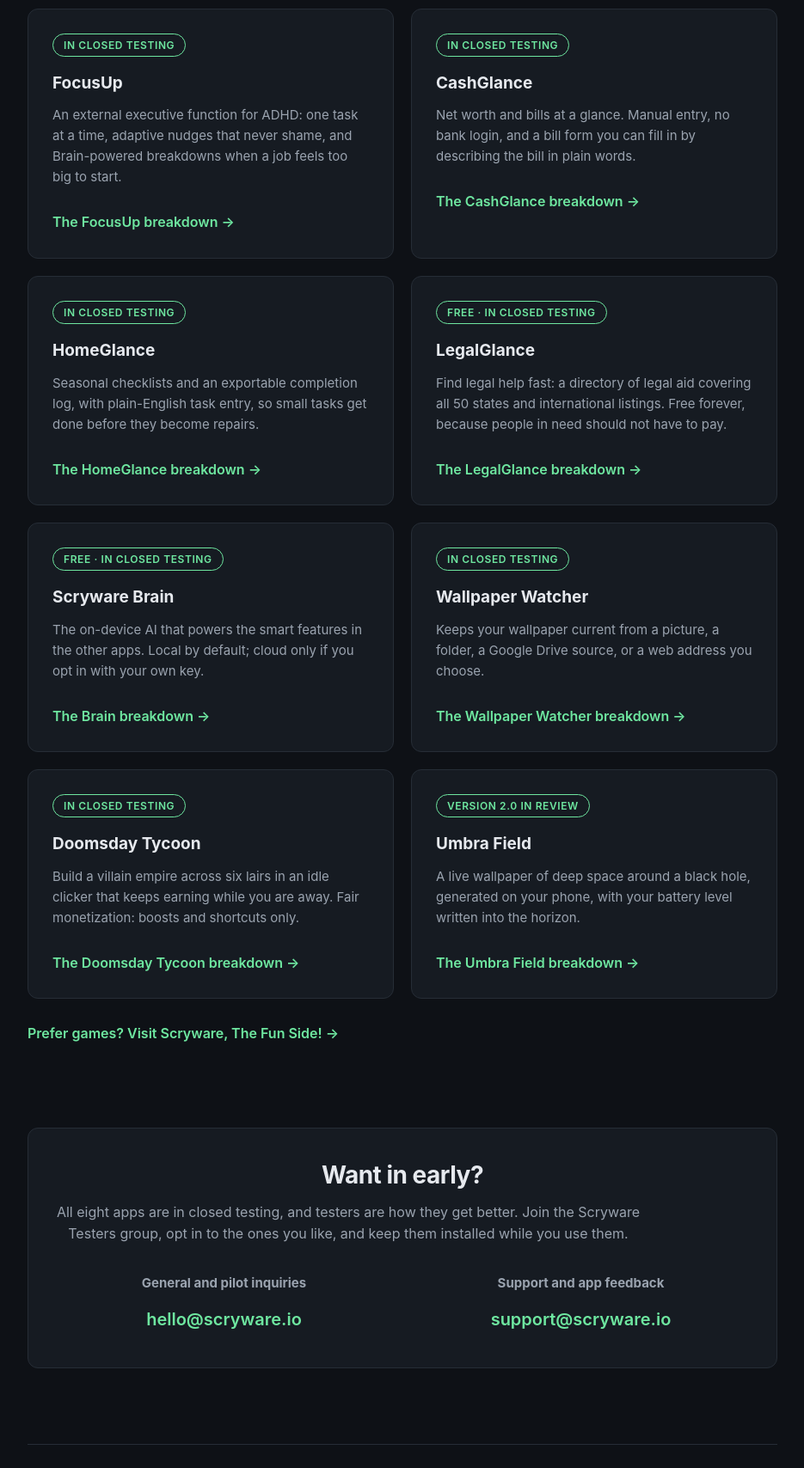
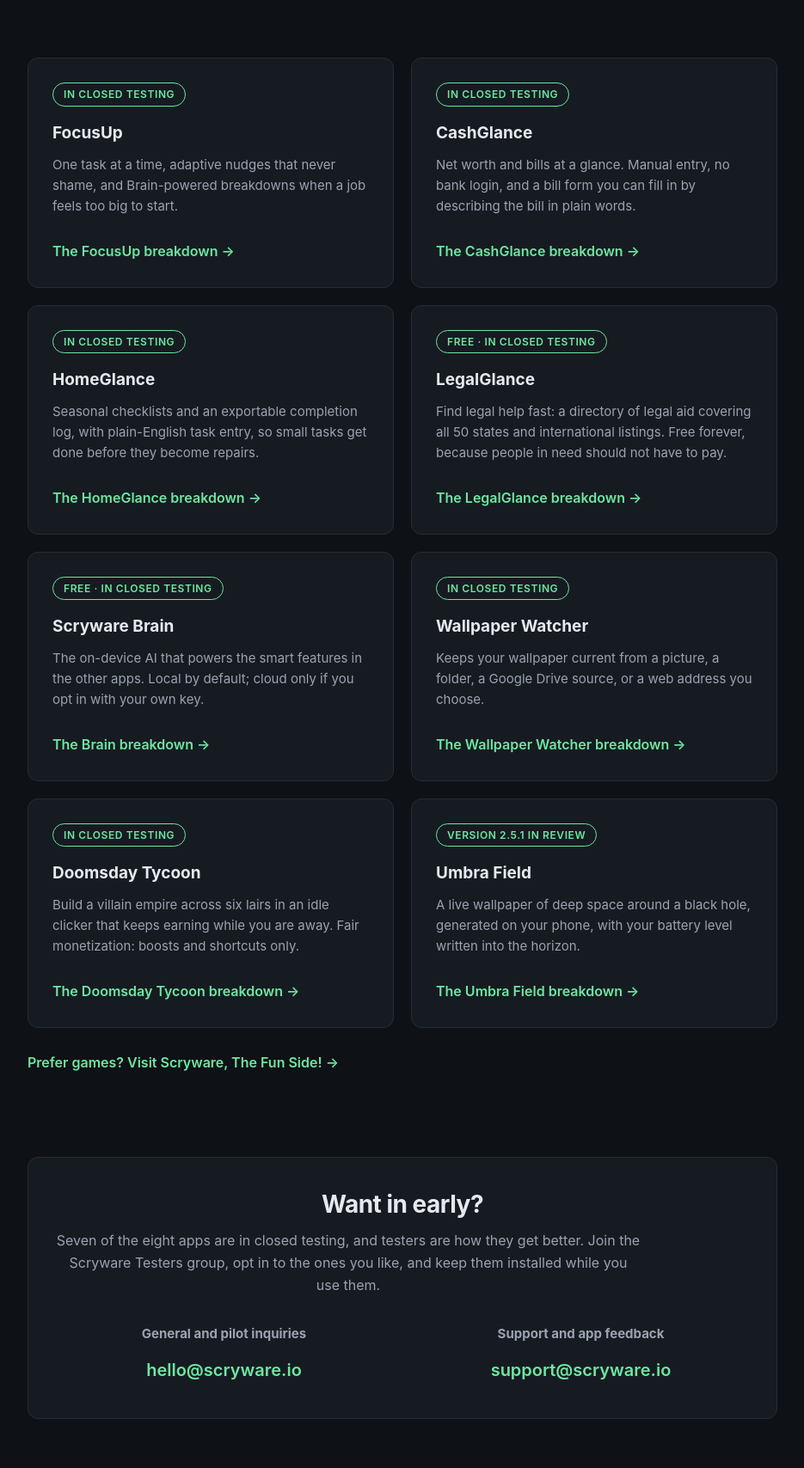
Before and after one commit to GrumpyDadPool/scryware.io, a plain HTML site: page apps.html in a window 1280 px wide. Shown: the part 520-2228 px from the top of the page at 86% size, without its empty margins (172-1107 px from the left). Drawn offline with Linux system fonts and the light colour scheme.

Commit message:
Align docs with current project status (2026-11-15 audit)

```diff
--- a/apps.html
+++ b/apps.html
@@ -4,7 +4,7 @@
 <meta charset="UTF-8">
 <meta name="viewport" content="width=device-width, initial-scale=1.0">
 <title>The Apps | Scryware</title>
-<meta name="description" content="The Scryware app repertoire: eight focused Android apps for focus, finance, home, legal help, wallpaper, and on-device AI, plus two games. All in closed testing on Google Play.">
+<meta name="description" content="The Scryware app repertoire: eight focused Android apps for focus, finance, home, legal help, wallpaper, and on-device AI, plus two games. FocusUp is live on Google Play; the other apps are in closed testing or production review.">
 <link rel="stylesheet" href="styles.css">
 <link rel="icon" href="scryware-logo.png" type="image/png">
 </head>
@@ -27,7 +27,7 @@
   <div class="page-hero">
     <div class="kicker">The repertoire</div>
     <h1>Small apps, <span>done right</span>.</h1>
-    <p>Alongside the flagship platform, Scryware builds focused Android apps with a shared philosophy: private by design, respectful of your attention, and honest about price. Most of what these apps know never leaves your phone, and where an app can use the network, it says so plainly and only at your direction. Every app below is in closed testing on Google Play right now, and each one has its own page with the full breakdown.</p>
+    <p>Alongside the flagship platform, Scryware builds focused Android apps with a shared philosophy: private by design, respectful of your attention, and honest about price. Most of what these apps know never leaves your phone, and where an app can use the network, it says so plainly and only at your direction. FocusUp is live on Google Play. Doomsday Tycoon, Umbra Field, and Wallpaper Watcher have production releases in review. The other apps are in closed testing, with production access applications in review. Each app has its own page with the full breakdown.</p>
   </div>
 
   <section class="block">
@@ -35,7 +35,7 @@
       <div class="card">
         <span class="badge">In closed testing</span>
         <h3>FocusUp</h3>
-        <p>An external executive function for ADHD: one task at a time, adaptive nudges that never shame, and Brain-powered breakdowns when a job feels too big to start.</p>
+        <p>One task at a time, adaptive nudges that never shame, and Brain-powered breakdowns when a job feels too big to start.</p>
         <p class="section-link"><a class="more-link" href="app-focusup.html">The FocusUp breakdown &rarr;</a></p>
       </div>
       <div class="card">
@@ -75,7 +75,7 @@
         <p class="section-link"><a class="more-link" href="app-doomsday-tycoon.html">The Doomsday Tycoon breakdown &rarr;</a></p>
       </div>
       <div class="card">
-        <span class="badge">Version 2.0 in review</span>
+        <span class="badge">Version 2.5.1 in review</span>
         <h3>Umbra Field</h3>
         <p>A live wallpaper of deep space around a black hole, generated on your phone, with your battery level written into the horizon.</p>
         <p class="section-link"><a class="more-link" href="app-umbra-field.html">The Umbra Field breakdown &rarr;</a></p>
@@ -87,7 +87,7 @@
   <section class="block" id="contact">
     <div class="contact-box">
       <h2>Want in early?</h2>
-      <p class="sub">All eight apps are in closed testing, and testers are how they get better. Join the Scryware Testers group, opt in to the ones you like, and keep them installed while you use them.</p>
+      <p class="sub">Seven of the eight apps are in closed testing, and testers are how they get better. Join the Scryware Testers group, opt in to the ones you like, and keep them installed while you use them.</p>
       <div class="contact-methods">
         <div>
           <h3>General and pilot inquiries</h3>
```
